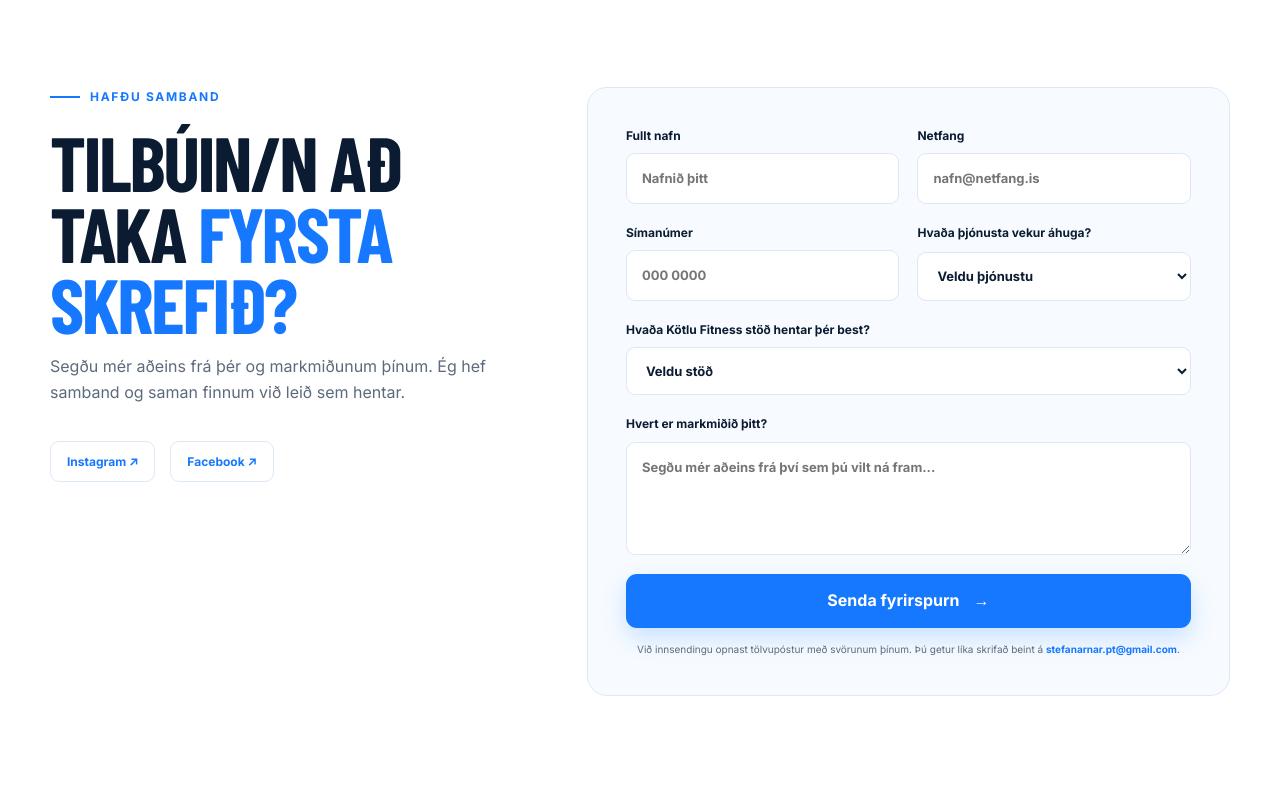
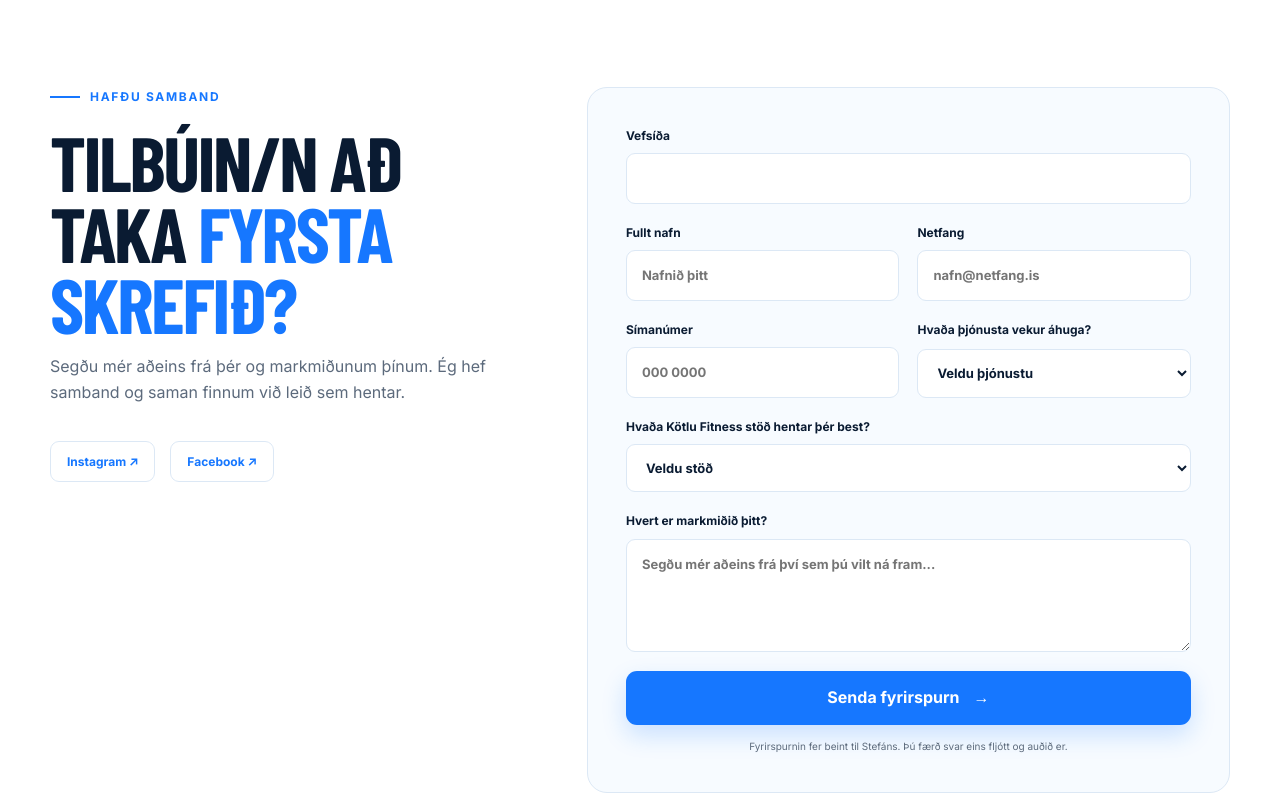
Before and after one commit to starnarpt/einkathjalfun, a website: page index.html in a window 1280 px wide. Shown: the part 6360-7160 px from the top of the page. Drawn offline with nearby package versions, Linux system fonts and the light colour scheme; a web font is replaced by a local one.

```diff
--- a/index.html
+++ b/index.html
@@ -319,6 +319,9 @@
           </div>
         </div>
         <form class="contact-form reveal" id="contact-form">
+          <label class="form-honeypot" aria-hidden="true">Vefsíða
+            <input type="text" name="website" tabindex="-1" autocomplete="off">
+          </label>
           <div class="field-row">
             <label>Fullt nafn<input type="text" name="name" autocomplete="name" required placeholder="Nafnið þitt" /></label>
             <label>Netfang<input type="email" name="email" autocomplete="email" required placeholder="nafn@netfang.is" /></label>
@@ -363,7 +366,7 @@
           </label>
           <label>Hvert er markmiðið þitt?<textarea name="goals" required rows="4" placeholder="Segðu mér aðeins frá því sem þú vilt ná fram..."></textarea></label>
           <button class="button" type="submit">Senda fyrirspurn <span>→</span></button>
-          <p class="form-note" id="form-note">Við innsendingu opnast tölvupóstur með svörunum þínum. Þú getur líka skrifað beint á <a href="mailto:stefanarnar.pt@gmail.com">stefanarnar.pt@gmail.com</a>.</p>
+          <p class="form-note" id="form-note" aria-live="polite">Fyrirspurnin fer beint til Stefáns. Þú færð svar eins fljótt og auðið er.</p>
         </form>
       </section>
     </main>
```
